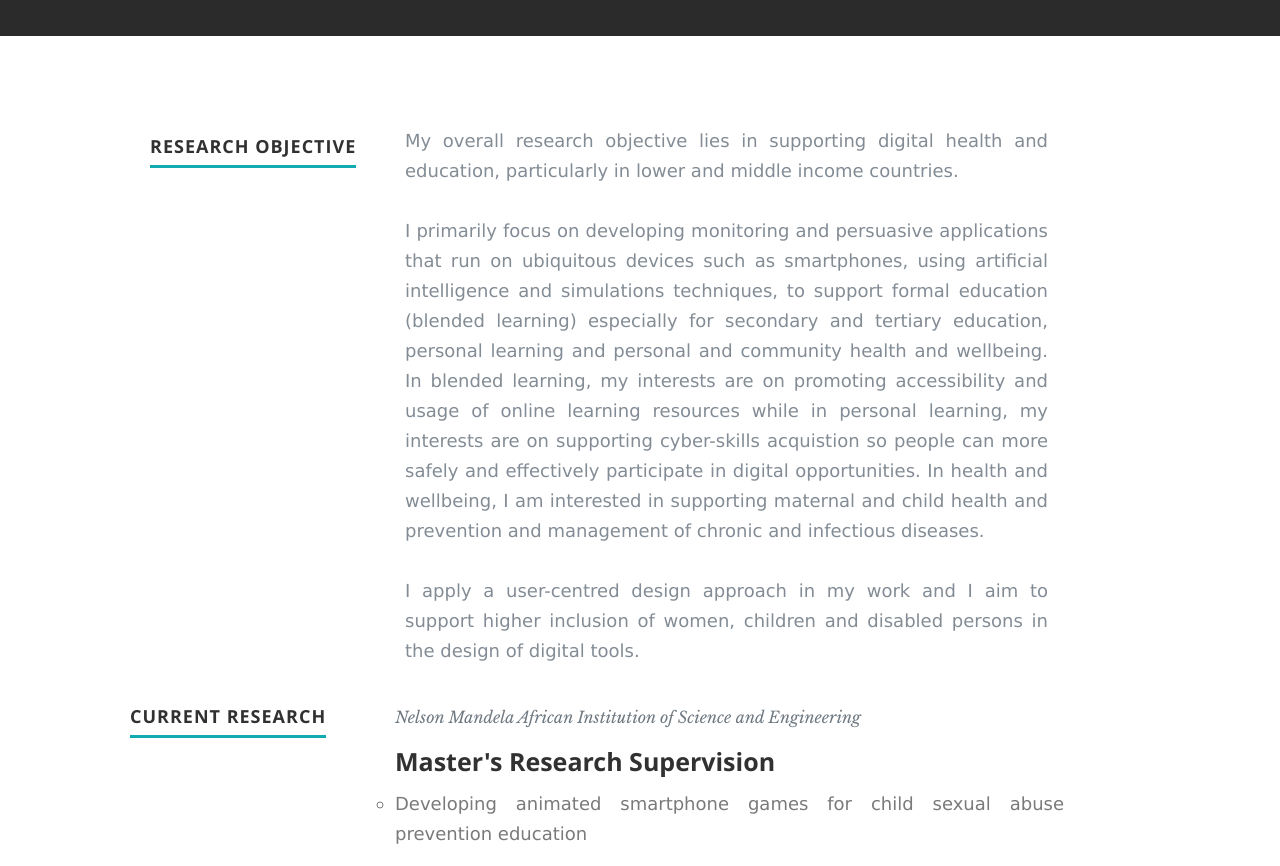
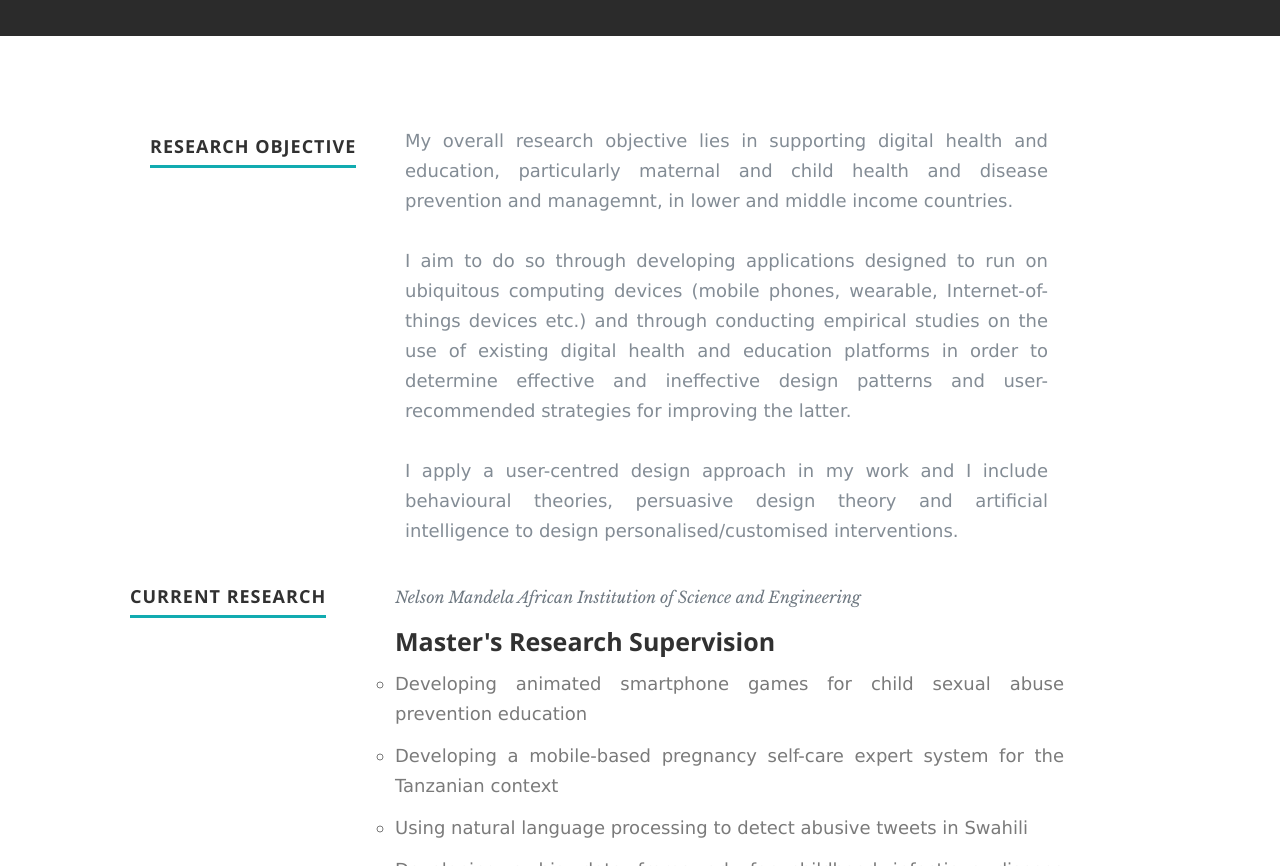
Before and after one commit to eluhanga/eluhanga, a plain HTML site: page index.html in a window 1280 px wide. Shown: the part 1700-2566 px from the top of the page. Drawn offline with nearby package versions, Linux system fonts and the light colour scheme; files whose address does not match are found by name.

Commit message:
Update index.html

```diff
--- a/index.html
+++ b/index.html
@@ -57,7 +57,8 @@
       <div class="row banner">
          <div class="banner-text">
             <h1 class="responsive-headline">Edith Luhanga, Dr.Eng</h1>
-            <h3>I'm a postdoctoral <span>researcher</span> and <span>lecturer</span> in <span>ubiquitous computing applications, human-computer interactions and persuasive deasign</span> to support blended learning in education, personal learning and health and wellbeing decision and behaviour change support.</h3
+            <h3>I'm a <span>researcher</span> and <span>lecturer</span> in <span>ubiquitous computing applications, human-computer interactions and persuasive deasign</span>, particularly for supporting health and wellbeing and self-directed online learning.</br>
+
             <hr />
             <ul class="social">
                <li><a href="https://jp.linkedin.com/in/edith-luhanga"><i class="fa fa-linkedin"></i></a></li>
@@ -138,11 +139,11 @@
                <div class="twelve columns">
 
                 <p>
-                My overall research objective lies in supporting digital health and education, particularly in lower and middle income countries.
+                My overall research objective lies in supporting digital health and education, particularly maternal and child health and disease prevention and managemnt, in lower and middle income countries.
 				<br><br>
-				I primarily focus on developing monitoring and persuasive applications that run on ubiquitous devices such as smartphones, using artificial intelligence and simulations techniques, to support formal education (blended learning) especially for secondary and tertiary education, personal learning and personal and community health and wellbeing. In blended learning, my interests are on promoting accessibility and usage of online learning resources while in personal learning, my interests are on supporting cyber-skills acquistion so people can more safely and effectively participate in digital opportunities. In health and wellbeing, I am interested in supporting maternal and child health and prevention and management of chronic and infectious diseases.
+				I aim to do so through developing applications designed to run on ubiquitous computing devices (mobile phones, wearable, Internet-of-things devices etc.) and through conducting empirical studies on the use of existing digital health and education platforms in order to determine effective and ineffective design patterns and user-recommended strategies for improving the latter.
 				<br><br>
-				I apply a user-centred design approach in my work and I aim to support higher inclusion of women, children and disabled persons in the design of digital tools.
+				I apply a user-centred design approach in my work and I include behavioural theories, persuasive design theory and artificial intelligence to design personalised/customised interventions.
                 </p>
 
                </div>
```
